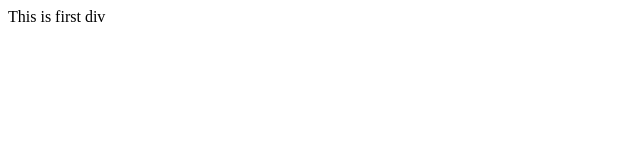
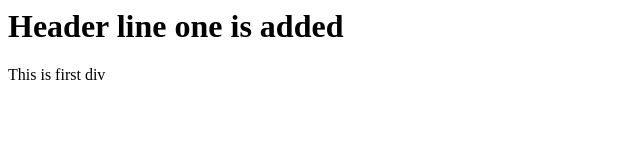
Before and after one commit to NawazAli20/demo3, a plain HTML site: page index.html in a window 1280 px wide. Shown: the whole page, without its empty margins (0-640 px from the left). Drawn offline with Linux system fonts and the light colour scheme.

Commit message:
h1 line is added in index.html

```diff
--- a/index.html
+++ b/index.html
@@ -1 +1,2 @@
+<h1>Header line one is added</h1>
 <div>This is first div</div>
```
